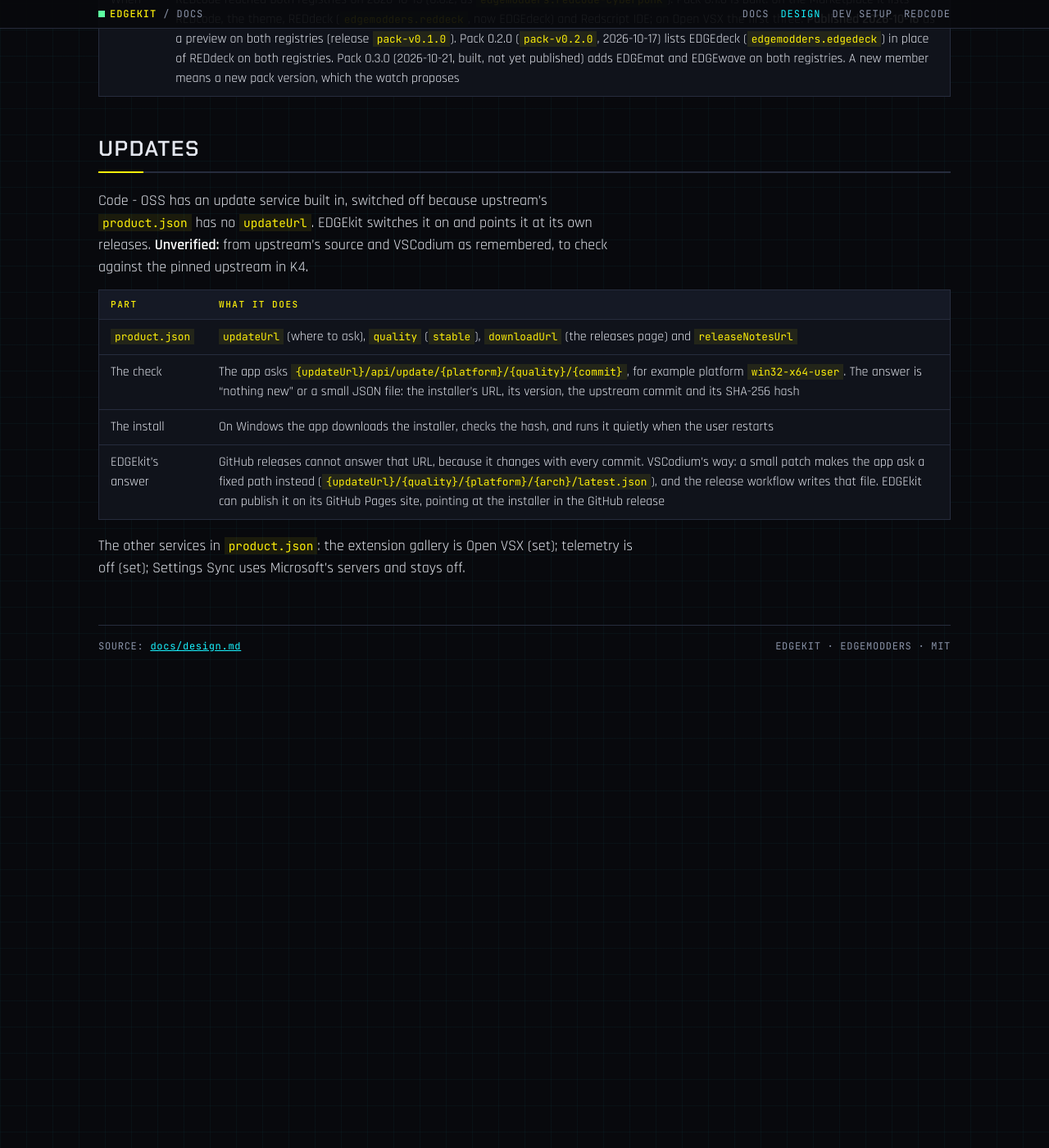
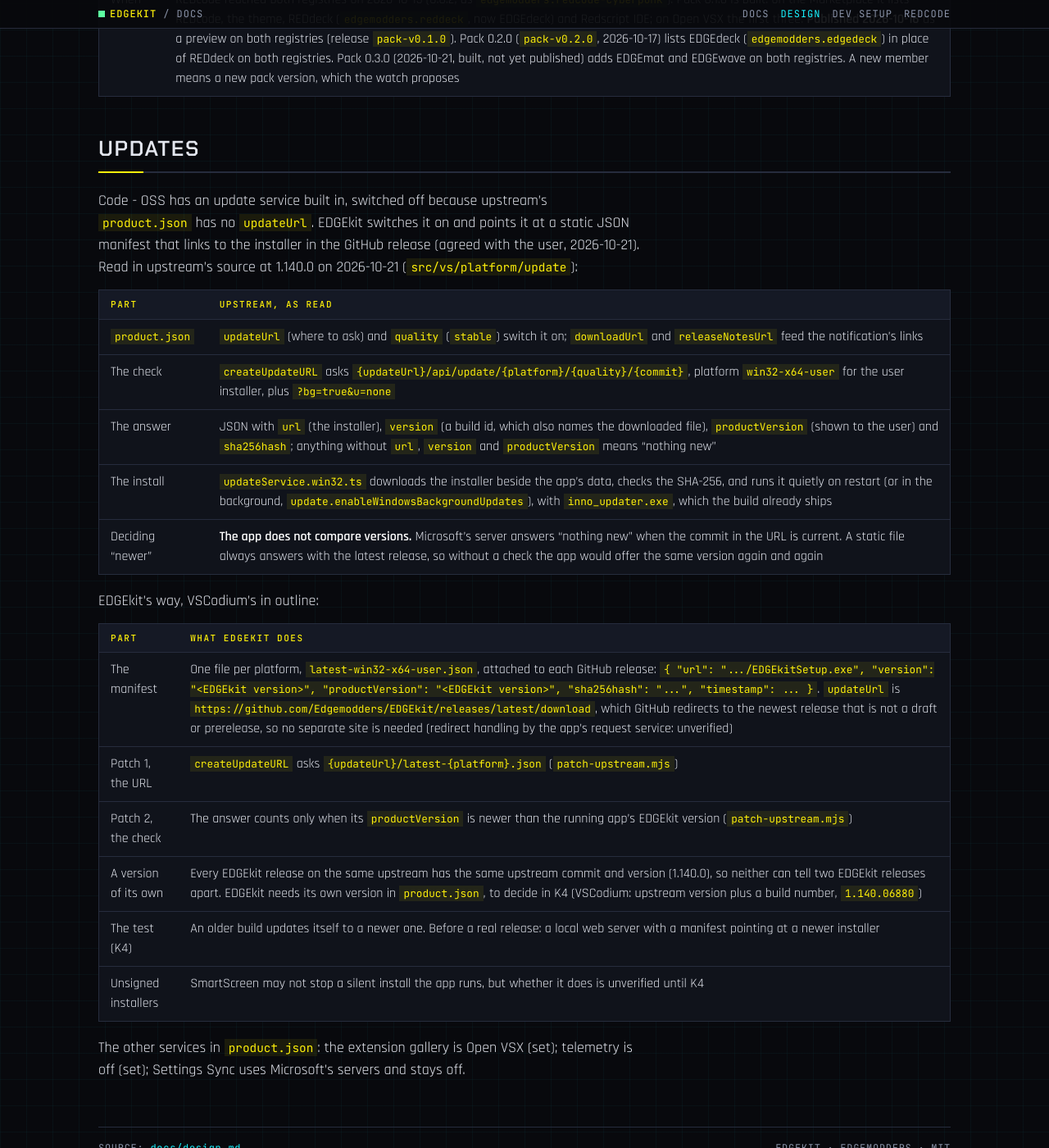
Before and after one commit to Edgemodders/EDGEkit, a Jekyll site: the page built from docs/design.md, in a window 1280 px wide and 1400 px high, scrolled down 11836 px. Shown: the whole window at 82% size. Built offline with Jekyll 4.4.1, drawn with Linux system fonts in a browser that asks for light colours; our own code applies the rules of GitHub Pages for plain Markdown files; before the commit the page ends 12697 px from its top, so only the background shows below that.

Commit message:
Design: updates through a static manifest in the GitHub release, as read in upstream's update service
Co-Authored-By: Claude Opus 5.5 <noreply@anthropic.com>

```diff
--- a/docs/design.md
+++ b/docs/design.md
@@ -182,13 +182,25 @@ For modders who stay in VS Code or VSCodium: one extension, `edgemodders.edgekit
 
 ## Updates
 
-Code - OSS has an update service built in, switched off because upstream's `product.json` has no `updateUrl`. EDGEkit switches it on and points it at its own releases. **Unverified:** from upstream's source and VSCodium as remembered, to check against the pinned upstream in K4.
+Code - OSS has an update service built in, switched off because upstream's `product.json` has no `updateUrl`. EDGEkit switches it on and points it at a static JSON manifest that links to the installer in the GitHub release (agreed with the user, 2026-10-21). Read in upstream's source at 1.140.0 on 2026-10-21 (`src/vs/platform/update`):
 
-| Part | What it does |
+| Part | Upstream, as read |
 |---|---|
-| `product.json` | `updateUrl` (where to ask), `quality` (`stable`), `downloadUrl` (the releases page) and `releaseNotesUrl` |
-| The check | The app asks `{updateUrl}/api/update/{platform}/{quality}/{commit}`, for example platform `win32-x64-user`. The answer is "nothing new" or a small JSON file: the installer's URL, its version, the upstream commit and its SHA-256 hash |
-| The install | On Windows the app downloads the installer, checks the hash, and runs it quietly when the user restarts |
-| EDGEkit's answer | GitHub releases cannot answer that URL, because it changes with every commit. VSCodium's way: a small patch makes the app ask a fixed path instead (`{updateUrl}/{quality}/{platform}/{arch}/latest.json`), and the release workflow writes that file. EDGEkit can publish it on its GitHub Pages site, pointing at the installer in the GitHub release |
+| `product.json` | `updateUrl` (where to ask) and `quality` (`stable`) switch it on; `downloadUrl` and `releaseNotesUrl` feed the notification's links |
+| The check | `createUpdateURL` asks `{updateUrl}/api/update/{platform}/{quality}/{commit}`, platform `win32-x64-user` for the user installer, plus `?bg=true&u=none` |
+| The answer | JSON with `url` (the installer), `version` (a build id, which also names the downloaded file), `productVersion` (shown to the user) and `sha256hash`; anything without `url`, `version` and `productVersion` means "nothing new" |
+| The install | `updateService.win32.ts` downloads the installer beside the app's data, checks the SHA-256, and runs it quietly on restart (or in the background, `update.enableWindowsBackgroundUpdates`), with `inno_updater.exe`, which the build already ships |
+| Deciding "newer" | **The app does not compare versions.** Microsoft's server answers "nothing new" when the commit in the URL is current. A static file always answers with the latest release, so without a check the app would offer the same version again and again |
+
+EDGEkit's way, VSCodium's in outline:
+
+| Part | What EDGEkit does |
+|---|---|
+| The manifest | One file per platform, `latest-win32-x64-user.json`, attached to each GitHub release: `{ "url": ".../EDGEkitSetup.exe", "version": "<EDGEkit version>", "productVersion": "<EDGEkit version>", "sha256hash": "...", "timestamp": ... }`. `updateUrl` is `https://github.com/Edgemodders/EDGEkit/releases/latest/download`, which GitHub redirects to the newest release that is not a draft or prerelease, so no separate site is needed (redirect handling by the app's request service: unverified) |
+| Patch 1, the URL | `createUpdateURL` asks `{updateUrl}/latest-{platform}.json` (`patch-upstream.mjs`) |
+| Patch 2, the check | The answer counts only when its `productVersion` is newer than the running app's EDGEkit version (`patch-upstream.mjs`) |
+| A version of its own | Every EDGEkit release on the same upstream has the same upstream commit and version (1.140.0), so neither can tell two EDGEkit releases apart. EDGEkit needs its own version in `product.json`, to decide in K4 (VSCodium: upstream version plus a build number, `1.140.06880`) |
+| The test (K4) | An older build updates itself to a newer one. Before a real release: a local web server with a manifest pointing at a newer installer |
+| Unsigned installers | SmartScreen may not stop a silent install the app runs, but whether it does is unverified until K4 |
 
 The other services in `product.json`: the extension gallery is Open VSX (set); telemetry is off (set); Settings Sync uses Microsoft's servers and stays off.
```
